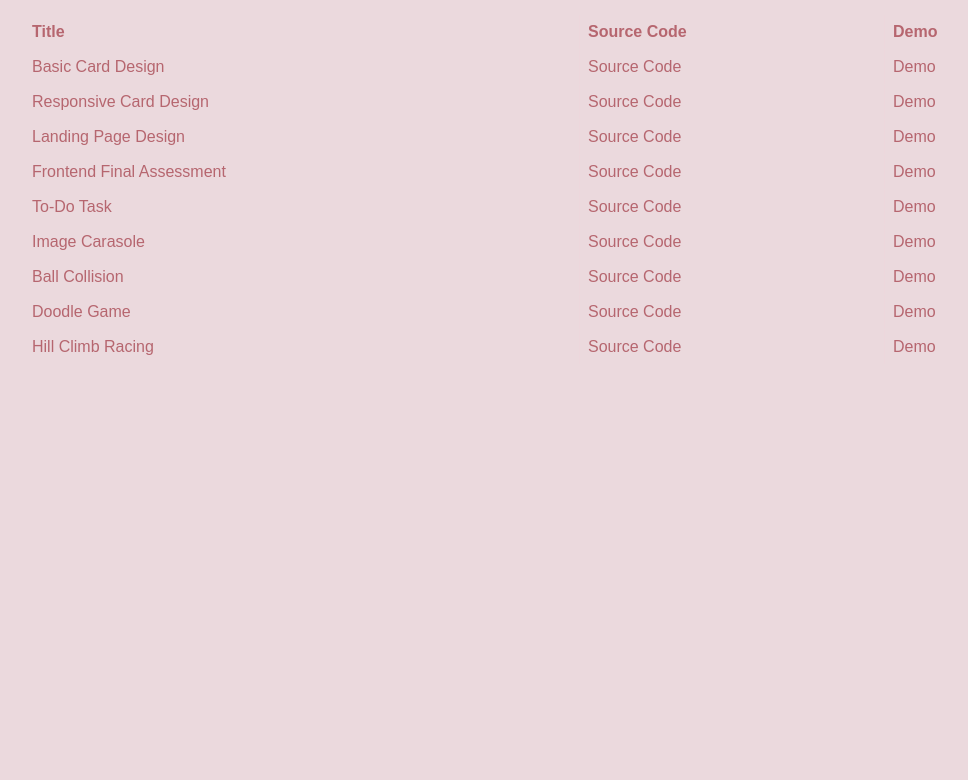
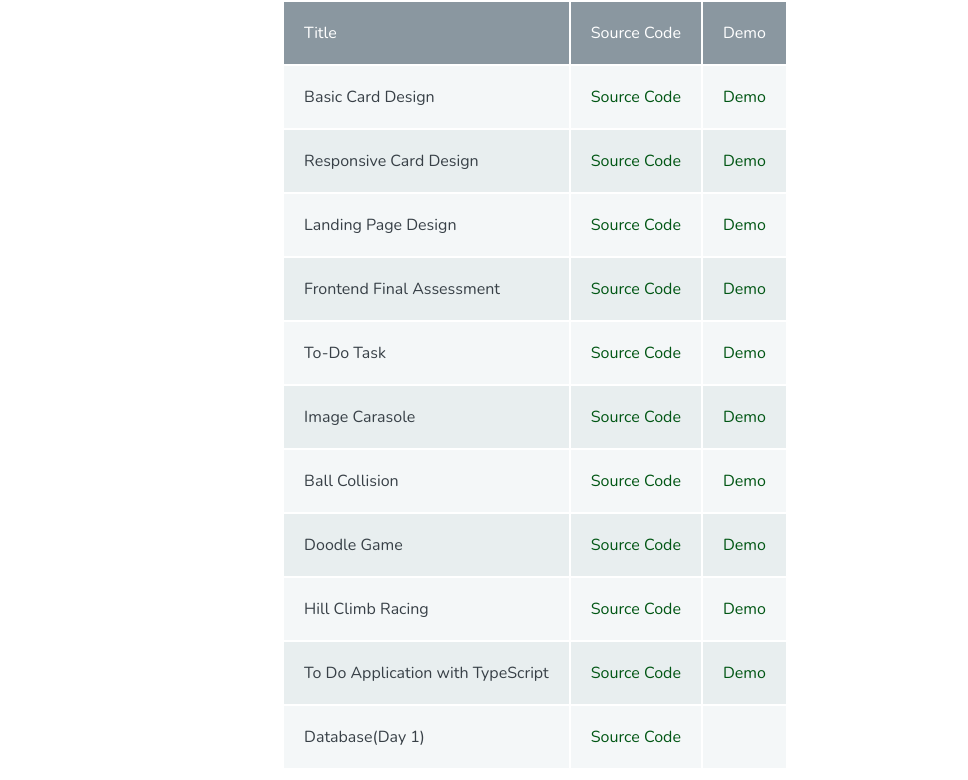
Before and after one commit to prerannaa/Assessments, a plain HTML site: page index.html in a window 1280 px wide. Shown: the part 65-845 px from the top of the page, without its empty margins (105-1073 px from the left). Before the commit the page ends 800 px from the top, so only its background shows below. Drawn offline with nearby package versions, Linux system fonts and the light colour scheme.

Commit message:
Added table for to-do app with typescript and database

```diff
--- a/index.html
+++ b/index.html
@@ -1,66 +1,81 @@
-<!DOCTYPE html>
-<html lang="en">
+<html>
   <head>
-    <meta charset="UTF-8">
+    <meta charset="utf-8">
     <meta name="viewport" content="width=device-width, initial-scale=1.0">
     <title>All Assessment</title>
+    <link rel="stylesheet" href="css/normalize.css">
+    <link href='https://fonts.googleapis.com/css?family=Nunito:400,300' rel='stylesheet' type='text/css'>
     <link rel="stylesheet" href="style.css">
   </head>
   <body>
-    <div class="main-container">
-        <h1>Prerana's Assessment</h1>
+
     <table>
+      <caption>Prerana's Assessment</caption>
+      <thead>
         <tr>
-                <th>Title</th>
-                <th>Source Code</th>
-                <th>Demo</th>
+          <th scope="col">Title</th>
+          <th scope="col">Source Code</th>
+          <th scope="col">Demo</th>
         </tr>
+      </thead>
+      <tbody>
         <tr>
-                <td>Basic Card Design</td>
+          <th scope="row">Basic Card Design</th>
           <td><a href="https://github.com/prerannaa/Assessments/tree/master/All%20Assesment/Card%20Design">Source Code</a></td>
           <td><a href="https://prerannaa.github.io/Assessments/All%20Assesment/Card%20Design/">Demo</a></td>
         </tr>
         <tr>
-                <td>Responsive Card Design</td>
+          <th scope="row">Responsive Card Design</th>
           <td><a href="https://github.com/prerannaa/Assessments/tree/master/All%20Assesment/Responsive%20Card">Source Code</a></td>
           <td><a href="https://prerannaa.github.io/Assessments/All%20Assesment/Responsive%20Card/">Demo</a></td>
         </tr>
         <tr>
-                <td>Landing Page Design</td>
+            <td scope="row">Landing Page Design</td>
             <td><a href="https://github.com/prerannaa/Assessments/tree/master/All%20Assesment/Landing%20Page%20Design">Source Code</a></td>
             <td><a href="https://prerannaa.github.io/Assessments/All%20Assesment/Landing%20Page%20Design/">Demo</a></td>
         </tr>
         <tr>
-                <td>Frontend Final Assessment</td>
+            <td scope="row">Frontend Final Assessment</td>
             <td><a href="https://github.com/prerannaa/Assessments/tree/master/All%20Assesment/Frontend%20Final%20Assessment">Source Code</a></td>
             <td><a href="https://prerannaa.github.io/Assessments/All%20Assesment/Frontend%20Final%20Assessment/">Demo</a></td>
         </tr>
         <tr>
-                <td>To-Do Task</td>
+            <td scope="row">To-Do Task</td>
             <td><a href="https://github.com/prerannaa/Assessments/tree/master/All%20Assesment/To%20Do%20List">Source Code</a></td>
             <td><a href="https://prerannaa.github.io/Assessments/All%20Assesment/To%20Do%20List/">Demo</a></td>
         </tr>
         <tr>
-                <td>Image Carasole</td>
+            <td scope="row">Image Carasole</td>
             <td><a href="https://github.com/prerannaa/Assessments/tree/master/All%20Assesment/Image%20Carasole">Source Code</a></td>
             <td><a href="https://prerannaa.github.io/Assessments/All%20Assesment/Image%20Carasole/">Demo</a></td>
         </tr>
         <tr>
-                <td>Ball Collision</td>
+            <td scope="row">Ball Collision</td>
             <td><a href="https://github.com/prerannaa/Assessments/tree/master/All%20Assesment/Ball%20Collision">Source Code</a></td>
             <td><a href="https://prerannaa.github.io/Assessments/All%20Assesment/Ball%20Collision/">Demo</a></td>
         </tr>
         <tr>
-                <td>Doodle Game</td>
+            <td scope="row">Doodle Game</td>
             <td><a href="https://github.com/prerannaa/Assessments/tree/master/All%20Assesment/Doddle%20Game">Source Code</a></td>
             <td><a href="https://prerannaa.github.io/Assessments/All%20Assesment/Doddle%20Game/">Demo</a></td>
         </tr>
         <tr>
             <td>Hill Climb Racing</td>
-                <td><a href="https://github.com/prerannaa/Assessments/tree/master/All%20Assesment/Hill%20Climb%20Racing">Source Code</a></td>
-                <td><a href="https://prerannaa.github.io/Assessments/All%20Assesment/Hill%20Climb%20Racing/">Demo</a></td>
+            <td><a href="https://github.com/prerannaa/HIll_Climb_Racing">Source Code</a></td>
+            <td><a href="https://prerannaa.github.io/HIll_Climb_Racing/Hill%20Climb%20Racing/">Demo</a></td>
         </tr>
+        <tr>
+            <td>To Do Application with TypeScript</td>
+            <td><a href="https://github.com/prerannaa/Typescript-Assessments">Source Code</a></td>
+            <td><a href="https://prerannaa.github.io/Typescript-Assessments/">Demo</a></td>
+        </tr>
+        <tr>
+            <td>Database(Day 1)</td>
+            <td><a href="https://github.com/prerannaa/SQL-Assessment">Source Code</a></td>
+            <td><a href=""></a></td>
+        </tr>
+      </tbody>
     </table>
-    </div>
+
   </body>
-</htm
+</html>
--- a/style.css
+++ b/style.css
@@ -1,60 +1,66 @@
+*,
+*:before,
+*:after {
+    -moz-box-sizing: border-box;
+    -webkit-box-sizing: border-box;
+    box-sizing: border-box;
+}
 
 body {
-    font-family: Arial, sans-serif;
-    background-color: #EBD9DD;
-    margin: 0;
-    padding: 0;
-}
-
-.main-container {
-    width: 80%;
-    margin: 20px auto;
-}
-
-h1 {
-    text-align: center;
-    color: #B6666F;
+    font-family: 'Nunito', sans-serif;
+    color: #384047;
 }
 
 table {
-    width: 100%;
-    border-collapse: collapse;
-    margin-top: 20px;
-    background-color: #F5D7A1;
+    max-width: 960px;
+    margin: 10px auto;
 }
 
-th, td {
-    padding: 8px;
-    text-align: left;
-    border-bottom: 1px solid #EBD9DD;
-    border-right: 1px solid #edd7dc;
+caption {
+    font-size: 1.6em;
+    font-weight: 400;
+    padding: 10px 0;
 }
 
-th:first-child, td:first-child {
-    border-left: 1px solid #EBD9DD;
+thead th {
+    font-weight: 400;
+    background: #8a97a0;
+    color: #FFF;
 }
 
-th {
-    background-color: #EBD9DD;
-    color: #B6666F;
-    font-weight: bold;
+tr {
+    background: #f4f7f8;
+    border-bottom: 1px solid #FFF;
+    margin-bottom: 5px;
 }
 
 tr:nth-child(even) {
-    background-color: #EBD9DD;
-    color: #B6666F;
+    background: #e8eeef;
 }
 
-tr:nth-child(odd) {
-    background-color: #EBD9DD;
-    color: #B6666F;
+th,
+td {
+    text-align: left;
+    padding: 20px;
+    font-weight: 300;
+}
+
+tfoot tr {
+    background: none;
+}
+
+tfoot td {
+    padding: 10px 2px;
+    font-size: 0.8em;
+    font-style: italic;
+    color: #8a97a0;
 }
 
 a {
     text-decoration: none;
-    color: #B6666F;
+    color: #005614;
 }
 
 a:hover {
-    color: #FEF2F2;
+    color: #87ff9b;
 }
```
Lines whose indentation alone changed are shown as unchanged.
